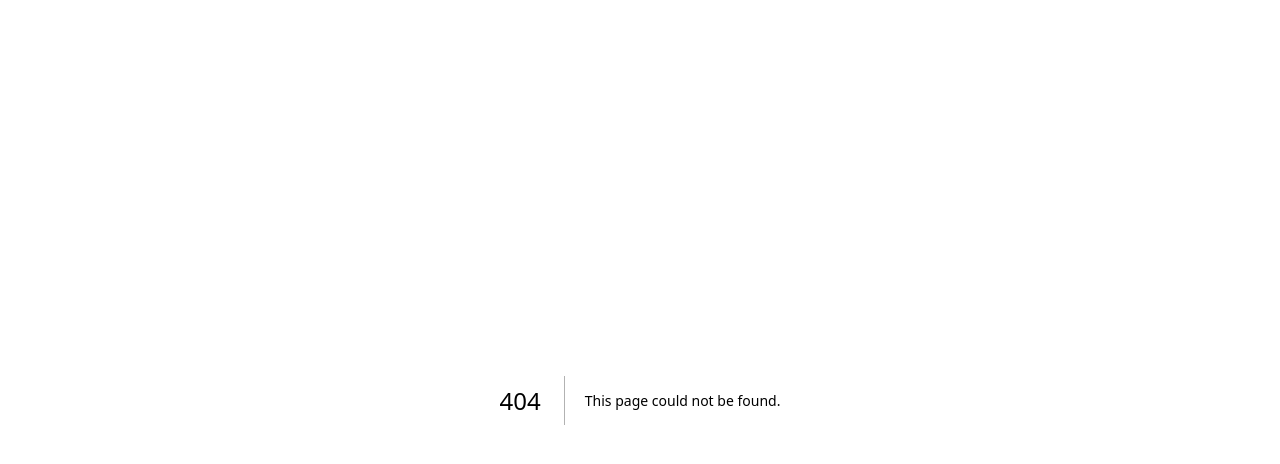
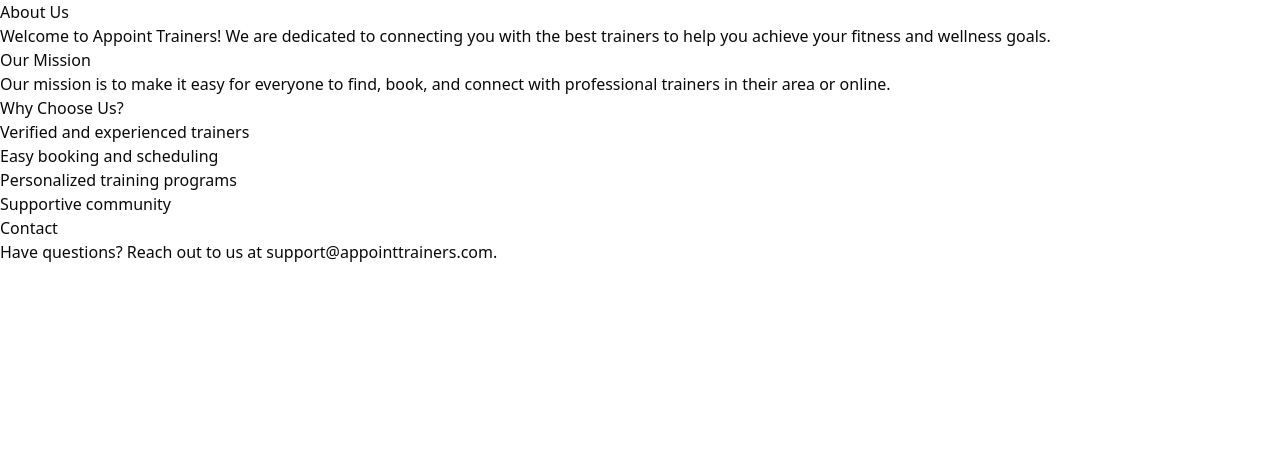
Before and after one commit to Navneet1206/Appoint-trainers, a Next.js app: page /about in a window 1280 px wide. Before the commit this address had no page. Shown: the top 464 px of the page. Built offline with nearby package versions, Linux system fonts and the light colour scheme.

Commit message:
some enhancement

```diff
--- /dev/null
+++ b/app/about/page.tsx
@@ -0,0 +1,27 @@
+import React from 'react';
+
+const About: React.FC = () => (
+    <main className="about-container">
+        <h1>About Us</h1>
+        <p>
+            Welcome to Appoint Trainers! We are dedicated to connecting you with the best trainers to help you achieve your fitness and wellness goals.
+        </p>
+        <h2>Our Mission</h2>
+        <p>
+            Our mission is to make it easy for everyone to find, book, and connect with professional trainers in their area or online.
+        </p>
+        <h2>Why Choose Us?</h2>
+        <ul>
+            <li>Verified and experienced trainers</li>
+            <li>Easy booking and scheduling</li>
+            <li>Personalized training programs</li>
+            <li>Supportive community</li>
+        </ul>
+        <h2>Contact</h2>
+        <p>
+            Have questions? Reach out to us at <a href="mailto:support@appointtrainers.com">support@appointtrainers.com</a>.
+        </p>
+    </main>
+);
+
+export default About;
--- a/app/book/page.tsx
+++ b/app/book/page.tsx
@@ -25,7 +25,7 @@
 
 const timeSlots = ["6:00 AM", "7:00 AM", "8:00 AM", "9:00 AM", "10:00 AM", "5:00 PM", "6:00 PM", "7:00 PM", "8:00 PM"]
 
-const cities = ["Delhi", "Mumbai", "Bangalore", "Chennai", "Pune", "Hyderabad", "Kolkata", "Ahmedabad"]
+const cities = ["Satna", "Rewa", "Jabalpur", "Indore", "Panna", "Hyderabad", "Kolkata", "Ahmedabad"]
 
 export default function BookingPage() {
   const [date, setDate] = useState<Date>()
@@ -181,23 +181,7 @@
                 </div>
               </div>
 
-              <div className="space-y-2">
-                <Label htmlFor="trainer" className="text-slate-700 font-medium">
-                  Preferred Trainer
-                </Label>
-                <Select onValueChange={(value) => handleInputChange("trainer", value)}>
-                  <SelectTrigger className="rounded-xl border-slate-200 focus:border-green-500">
-                    <SelectValue placeholder="Select a trainer" />
-                  </SelectTrigger>
-                  <SelectContent>
-                    {trainers.map((trainer) => (
-                      <SelectItem key={trainer.id} value={trainer.id.toString()}>
-                        {trainer.name} - {trainer.specialization}
-                      </SelectItem>
-                    ))}
-                  </SelectContent>
-                </Select>
-              </div>
+
 
               <div className="grid md:grid-cols-2 gap-6">
                 <div className="space-y-2">
--- a/app/trainers/page.tsx
+++ b/app/trainers/page.tsx
@@ -19,7 +19,6 @@
     rating: 4.9,
     location: "Delhi, Mumbai",
     image: "/placeholder.svg?height=300&width=300",
-    price: "₹1,500/session",
     availability: "Mon-Fri: 6AM-8PM",
   },
   {
@@ -31,7 +30,6 @@
     rating: 4.8,
     location: "Bangalore, Chennai",
     image: "/placeholder.svg?height=300&width=300",
-    price: "₹1,200/session",
     availability: "All days: 5AM-7PM",
   },
   {
@@ -43,7 +41,6 @@
     rating: 5.0,
     location: "Pune, Hyderabad",
     image: "/placeholder.svg?height=300&width=300",
-    price: "₹1,800/session",
     availability: "Mon-Sat: 6AM-9PM",
   },
   {
@@ -55,7 +52,6 @@
     rating: 4.9,
     location: "Delhi, Gurgaon",
     image: "/placeholder.svg?height=300&width=300",
-    price: "₹2,000/session",
     availability: "Tue-Sun: 7AM-6PM",
   },
   {
@@ -67,7 +63,6 @@
     rating: 4.7,
     location: "Mumbai, Pune",
     image: "/placeholder.svg?height=300&width=300",
-    price: "₹1,300/session",
     availability: "Mon-Fri: 6AM-8PM",
   },
   {
@@ -79,7 +74,6 @@
     rating: 4.6,
     location: "Bangalore, Mysore",
     image: "/placeholder.svg?height=300&width=300",
-    price: "₹1,400/session",
     availability: "All days: 5AM-9PM",
   },
 ]
@@ -202,7 +196,6 @@
 
                     <div className="pt-2">
                       <p className="text-slate-500 text-sm">{trainer.availability}</p>
-                      <p className="text-lg font-semibold text-slate-800 mt-1">{trainer.price}</p>
                     </div>
 
                     <Button asChild className="w-full bg-green-600 hover:bg-green-700 text-white rounded-full mt-4">
```
